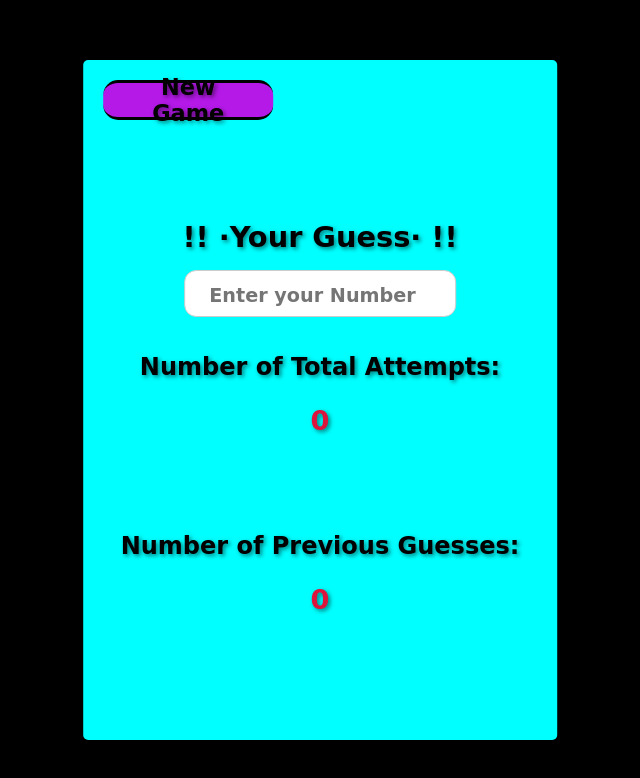
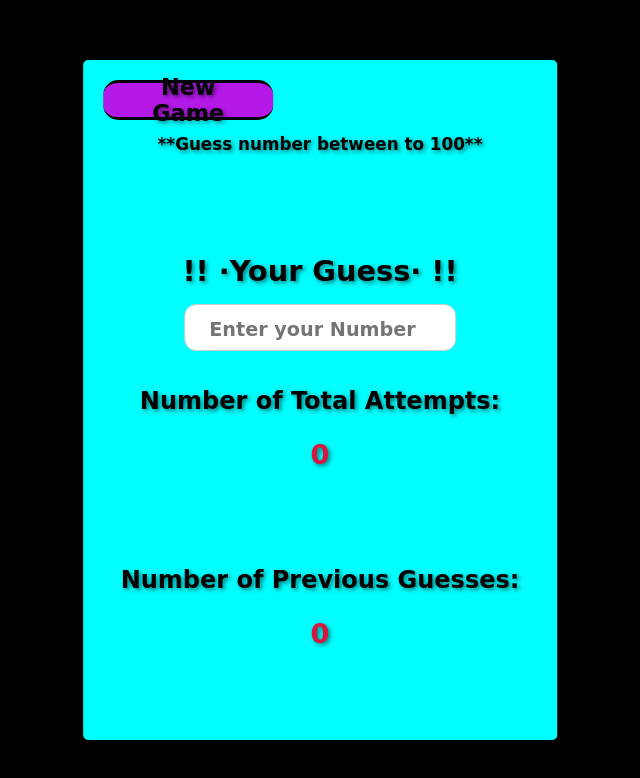
Before and after one commit to Sumit524/Number_Game, a plain HTML site: page NewGame.html in a window 1280 px wide. Shown: the whole page, without its empty margins (320-960 px from the left). Drawn offline with Linux system fonts and the light colour scheme.

Commit message:
Update NewGame.html

```diff
--- a/NewGame.html
+++ b/NewGame.html
@@ -12,6 +12,7 @@
 			<div class="NewButton">
 				<a href="index.html" class="New" id="newGameButton"  onclick="Setmode()">New Game</a>
 			</div>
+                    <h2>**Guess number between  to 100**</h2>
 
 			<h1 class="Guess" id="resultText">
 				<big><b>!! ·Your Guess· !!</b></big>
```
